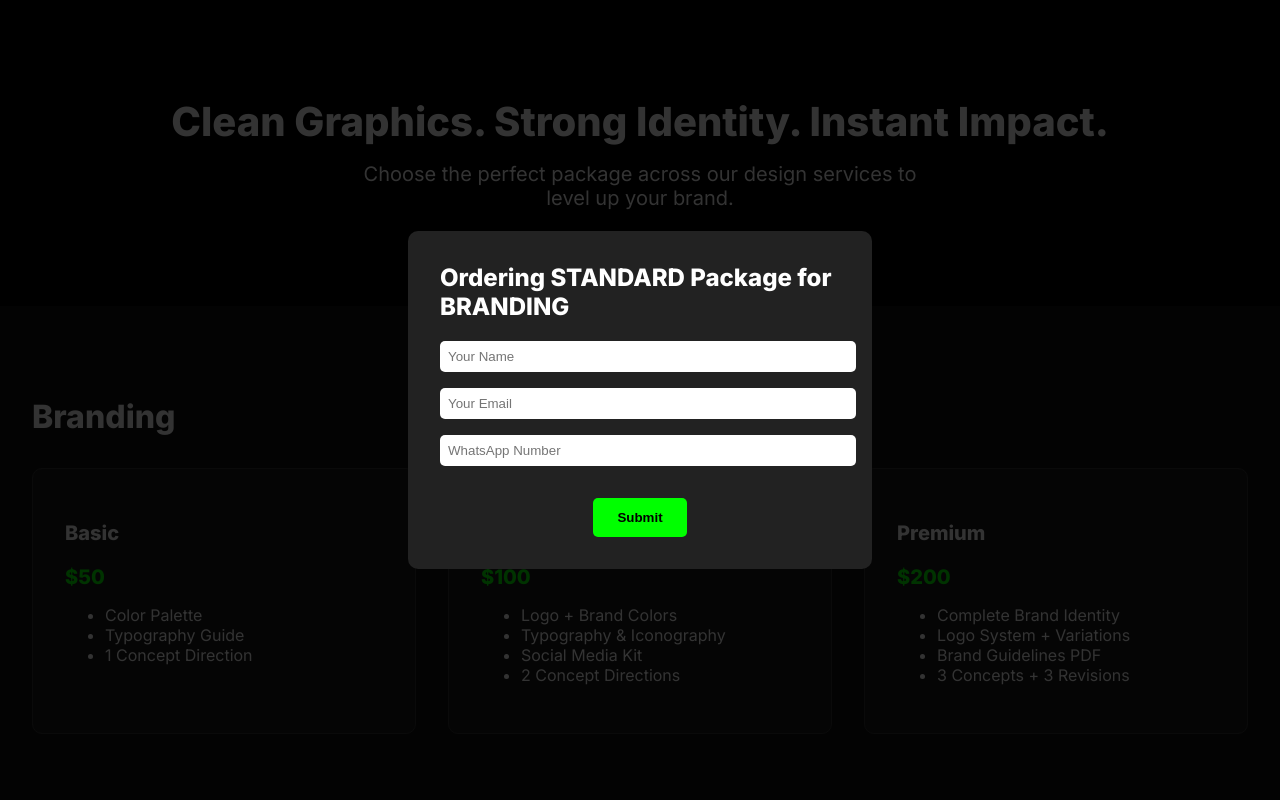
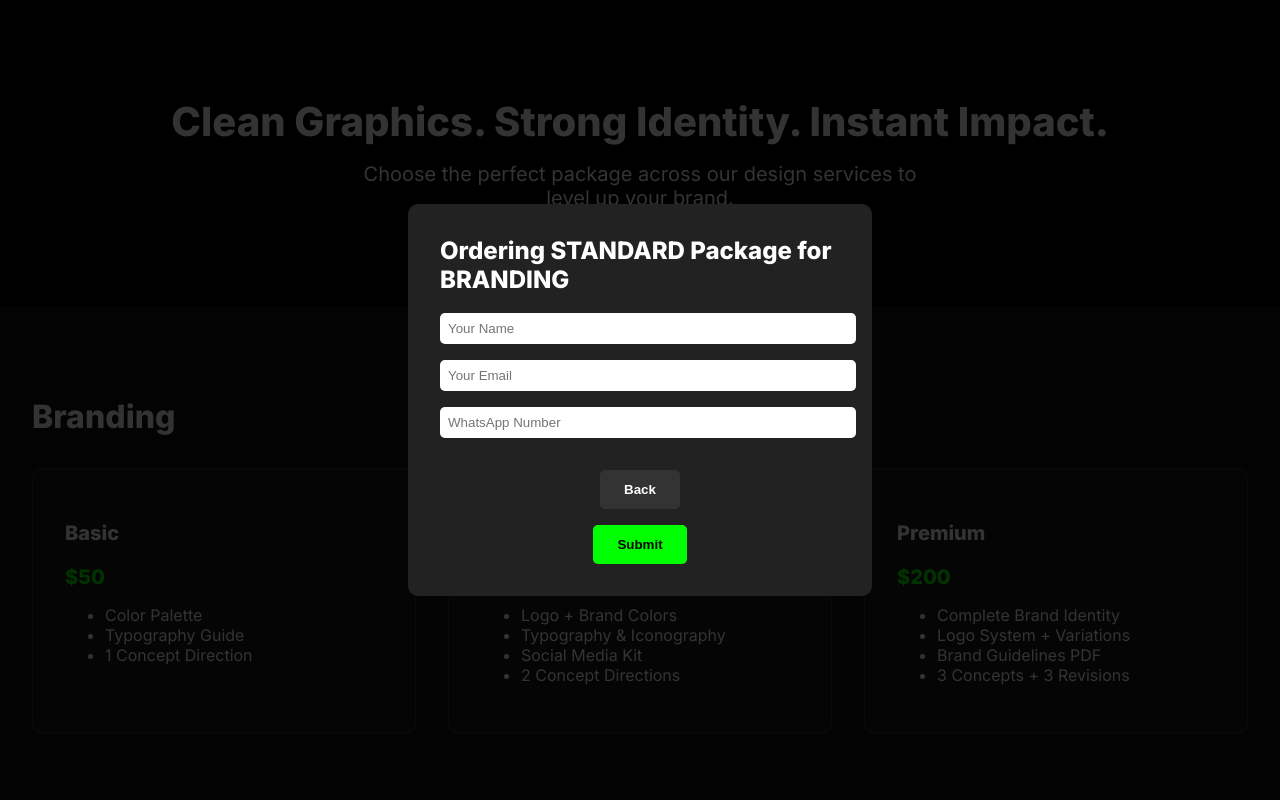
Before and after one commit to clintaimade/website, a plain HTML site: page index.html in a window 1280 px wide. Both pictures are taken after a click on the element 640 px from the left and 600 px from the top of the page. Shown: the top 800 px of the page. Drawn offline with Linux system fonts and the light colour scheme.

Commit message:
index.html

```diff
--- a/index.html
+++ b/index.html
@@ -323,6 +323,7 @@
       <input type="text" placeholder="Your Name" id="nameInput" />
       <input type="email" placeholder="Your Email" id="emailInput" />
       <input type="text" placeholder="WhatsApp Number" id="whatsappInput" />
+      <button onclick="closeModal()" style="background:#333; color:#fff; margin-bottom: 1rem;">Back</button>
       <button onclick="submitOrder()">Submit</button>
     </div>
   </div>
@@ -338,6 +339,14 @@
       const modalTitle = document.getElementById('modalTitle');
       modalTitle.textContent = `Ordering ${packageType.toUpperCase()} Package for ${service.toUpperCase()}`;
       modal.style.display = 'flex';
+    }
+
+    function closeModal() {
+      document.getElementById('orderModal').style.display = 'none';
+      document.getElementById('nameInput').value = '';
+      document.getElementById('emailInput').value = '';
+      document.getElementById('whatsappInput').value = '';
+      selectedPackage = {};
     }
 
     function submitOrder() {
```
